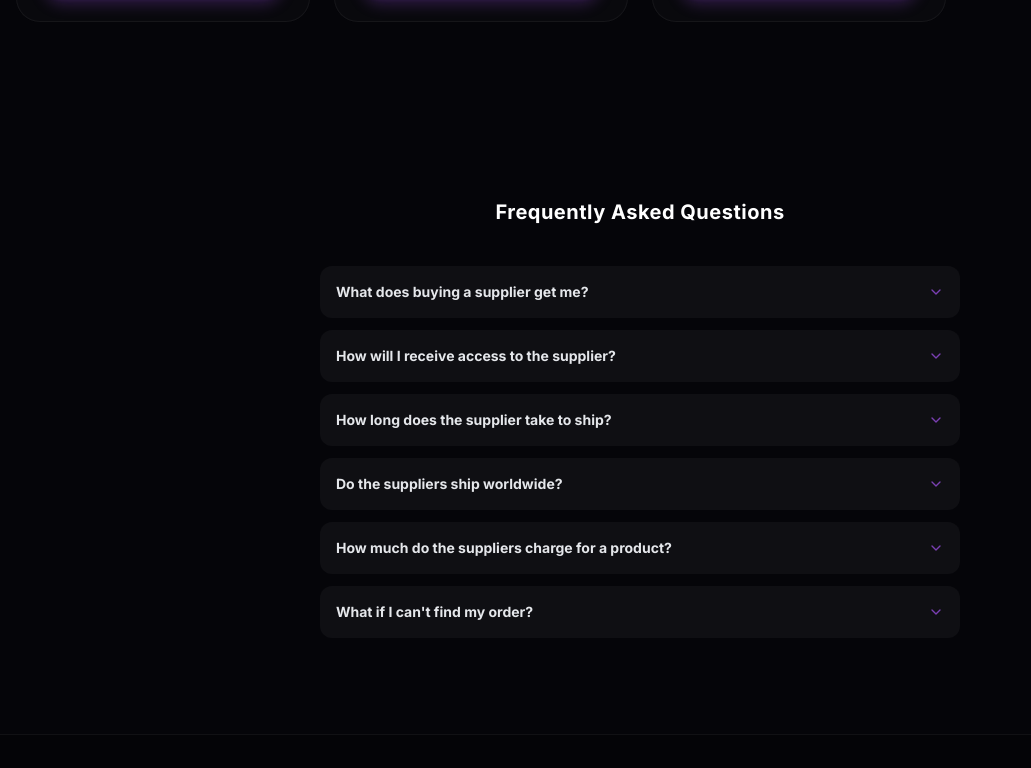
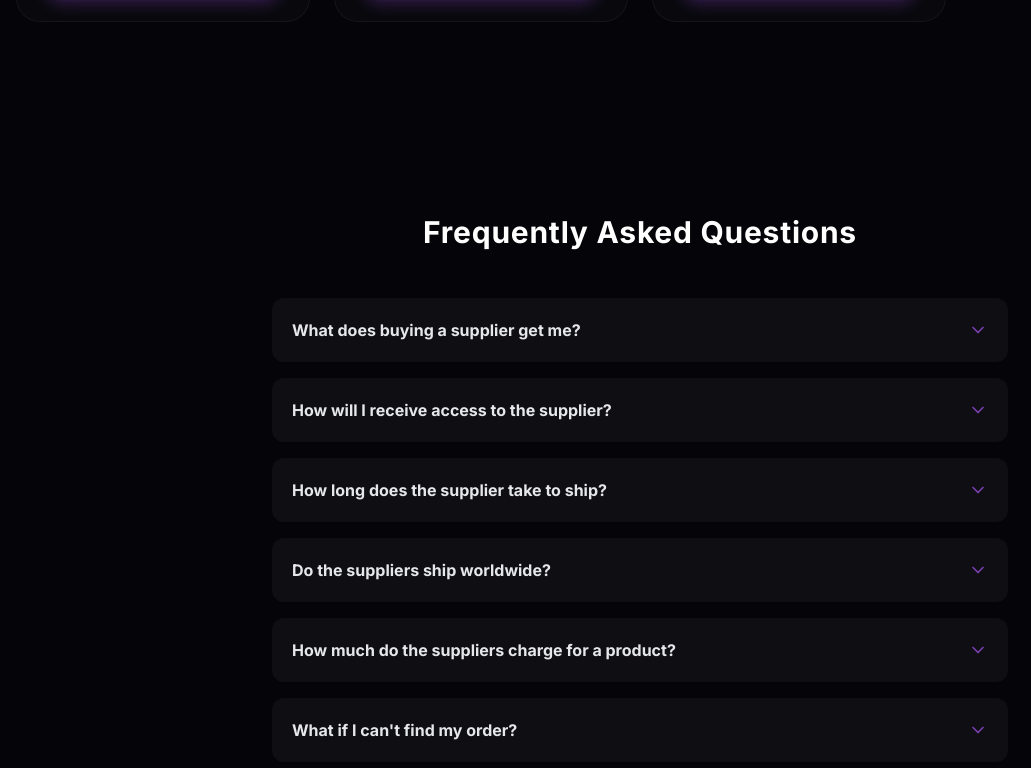
Before and after one commit to Expandingmind/Dochy, a Next.js app: page / in a window 1280 px wide. Shown: the part 4092-4860 px from the top of the page, without its empty margins (0-1031 px from the left). Built offline with nearby package versions, Linux system fonts and the light colour scheme.

Commit message:
Update: Increase FAQ section size (width, fonts, padding) by approx 20%

```diff
--- a/src/components/FAQSection.tsx
+++ b/src/components/FAQSection.tsx
@@ -35,13 +35,13 @@ export function FAQSection() {
   const [openIndex, setOpenIndex] = useState<number | null>(null);
 
   return (
-    <section id="faq" className="py-24">
-      <div className="container mx-auto px-4 max-w-2xl">
-        <h2 className="text-xl font-bold text-white text-center mb-10 tracking-wide">
+    <section id="faq" className="py-28">
+      <div className="container mx-auto px-4 max-w-3xl">
+        <h2 className="text-3xl font-bold text-white text-center mb-12 tracking-wide">
           Frequently Asked Questions
         </h2>
 
-        <div className="space-y-3">
+        <div className="space-y-4">
           {faqs.map((faq, i) => (
             <div
               key={i}
@@ -49,12 +49,12 @@ export function FAQSection() {
             >
               <button
                 onClick={() => setOpenIndex(openIndex === i ? null : i)}
-                className="w-full flex items-center justify-between p-4 text-left hover:bg-white/[0.02] transition-colors"
+                className="w-full flex items-center justify-between p-5 text-left hover:bg-white/[0.02] transition-colors"
               >
-                <span className="text-sm font-bold text-gray-200">{faq.question}</span>
+                <span className="text-base font-bold text-gray-200">{faq.question}</span>
                 <ChevronDown
                   className={cn(
-                    "w-4 h-4 text-primary/70 transition-transform duration-300",
+                    "w-5 h-5 text-primary/70 transition-transform duration-300",
                     openIndex === i ? "rotate-180 text-primary" : "rotate-0"
                   )}
                 />
@@ -62,10 +62,10 @@ export function FAQSection() {
               <div
                 className={cn(
                   "overflow-hidden transition-all duration-300 ease-in-out",
-                  openIndex === i ? "max-h-32 opacity-100" : "max-h-0 opacity-0"
+                  openIndex === i ? "max-h-40 opacity-100" : "max-h-0 opacity-0"
                 )}
               >
-                <p className="px-4 pb-4 text-gray-400 text-xs leading-relaxed">
+                <p className="px-5 pb-5 text-gray-400 text-sm leading-relaxed">
                   {faq.answer}
                 </p>
               </div>
```
